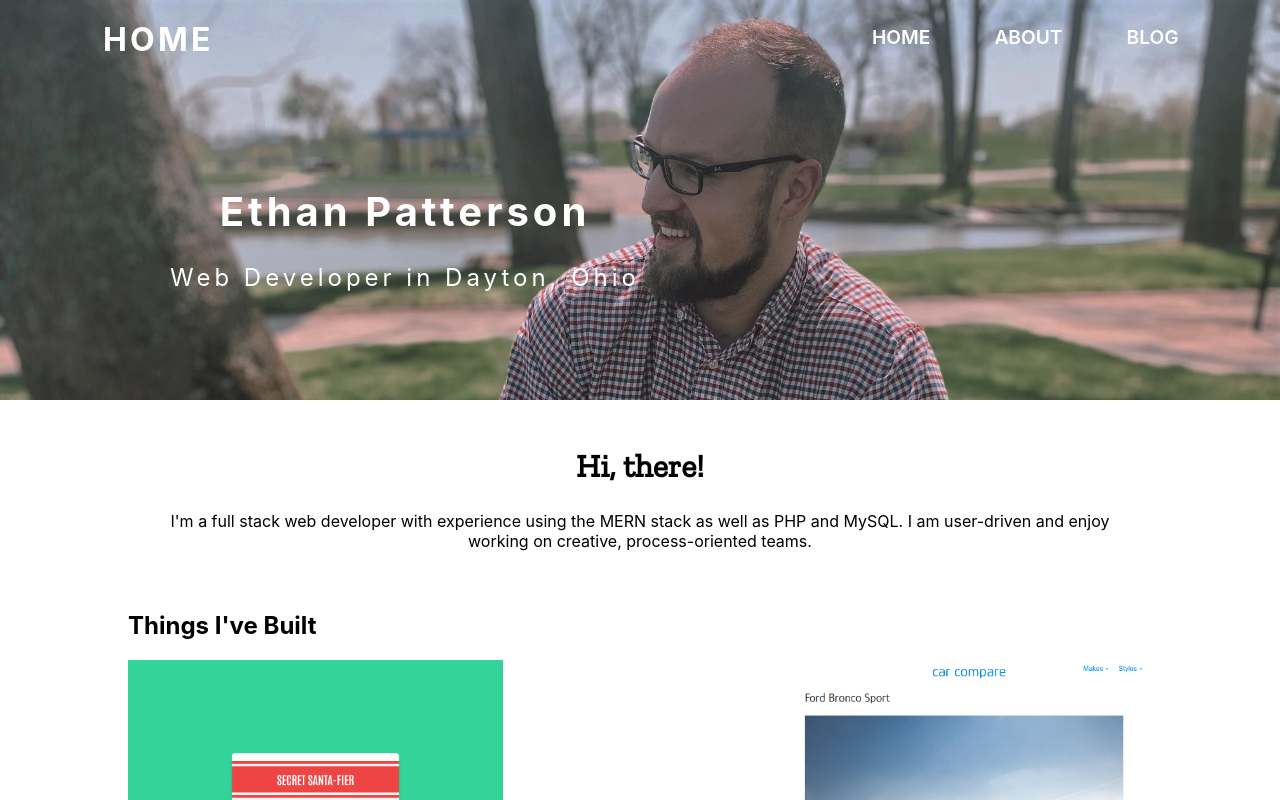
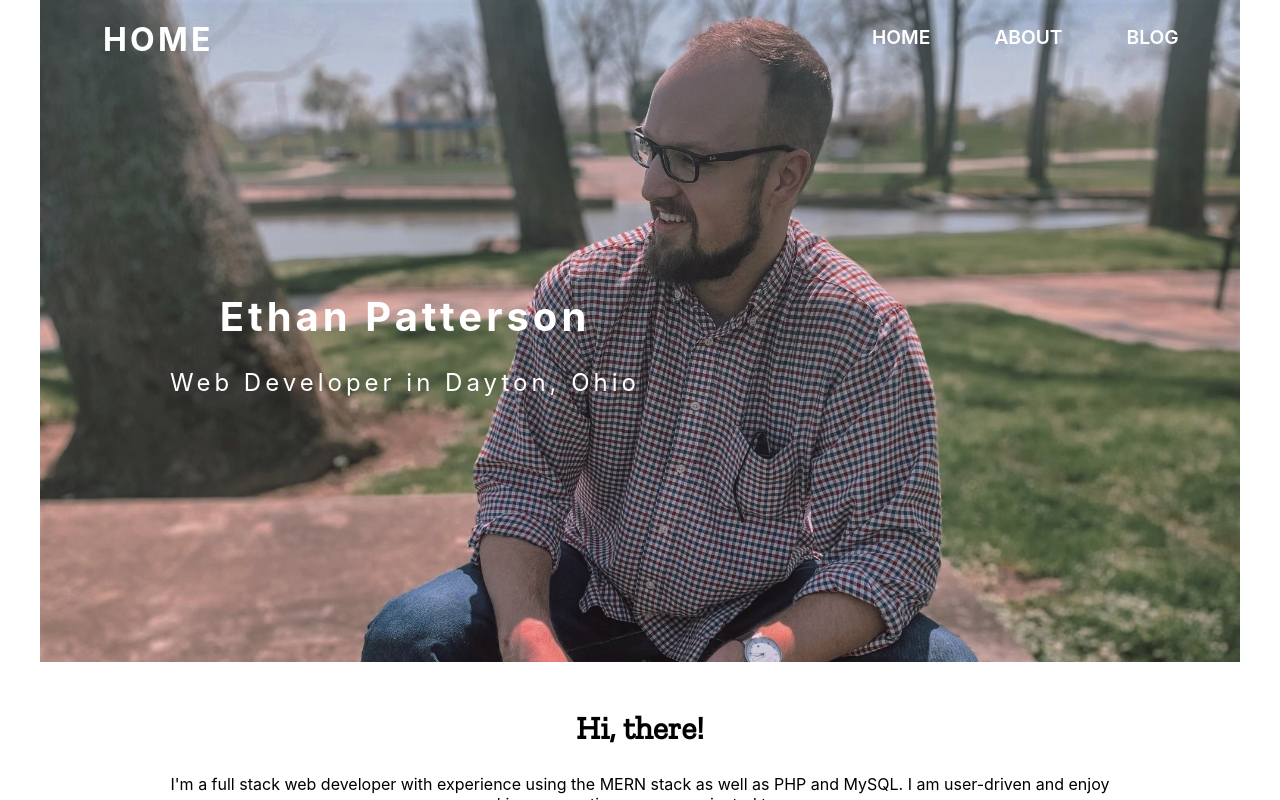
Before and after one commit to eryanpatterson/resume-site, a Next.js app: page / in a window 1280 px wide. Shown: the top 800 px of the page. Built offline with nearby package versions, Linux system fonts and the light colour scheme; a web font is replaced by a local one.

Commit message:
Revert styling on banner

```diff
--- a/styles/Home.module.css
+++ b/styles/Home.module.css
@@ -1,12 +1,8 @@
 .banner {
     position: relative;
-    display: block;
     z-index: -2;
-    max-width: 100%;
-    height: 400px;
+    max-width: 1200px;
     margin: auto;
-    overflow: hidden;
-    object-fit: cover;
 }
 
 .headline {
```
